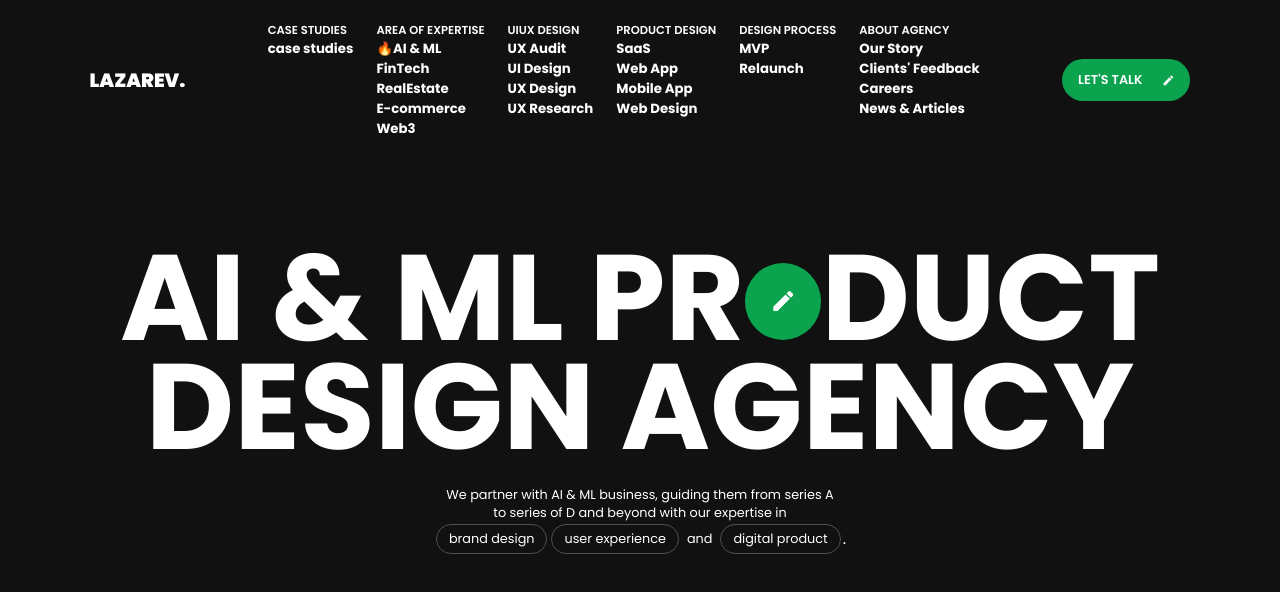
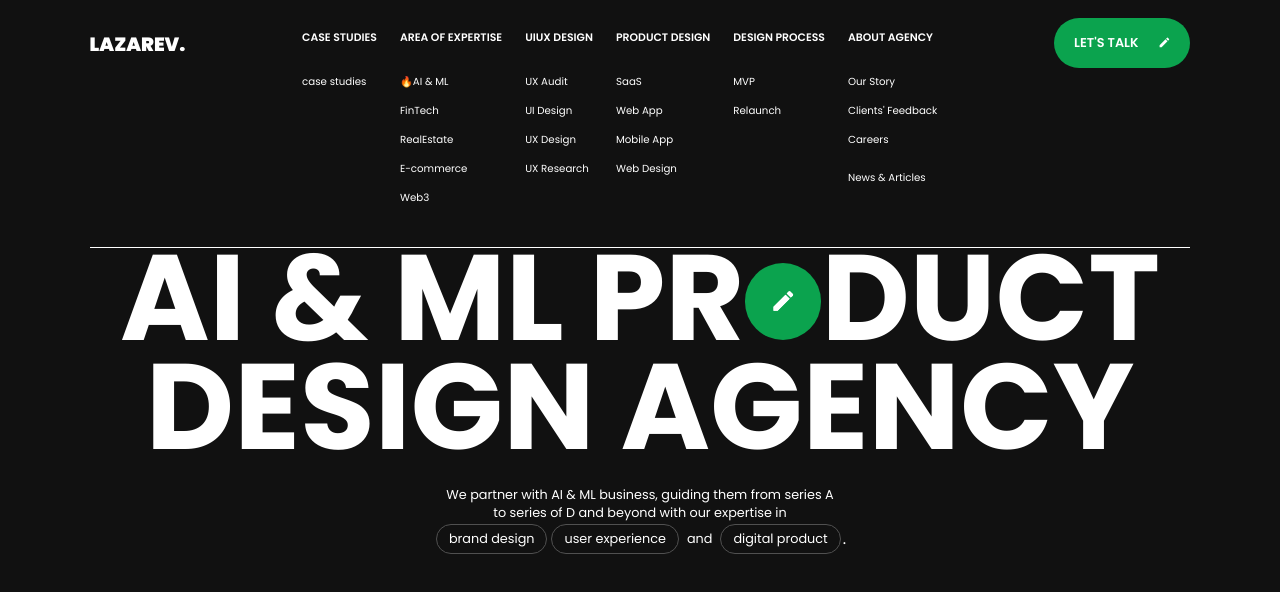
Before and after one commit to YoRu-Cat/LAZAREV-clone, a plain HTML site: page index.html in a window 1280 px wide. Drawn offline with nearby package versions, Linux system fonts and the light colour scheme.

Commit message:
add animnation in navbar

```diff
--- a/index.html
+++ b/index.html
@@ -58,6 +58,7 @@
           ></path>
         </svg>
       </button>
+      <div id="nav-bottom"></div>
       <!-- <div id="nav-bottom">
         <div id="bottom-div">
           <h5><span>Case Studies</span></h5>
@@ -129,6 +130,12 @@
       </div>
       <div id="page2"></div>
     </div>
+    <script
+      src="https://cdnjs.cloudflare.com/ajax/libs/gsap/3.12.5/gsap.min.js"
+      integrity="sha512-7eHRwcbYkK4d9g/6tD/mhkf++eoTHwpNM9woBxtPUBWm67zeAfFC+HrdoE2GanKeocly/VxeLvIqwvCdk7qScg=="
+      crossorigin="anonymous"
+      referrerpolicy="no-referrer"
+    ></script>
     <script src="script.js"></script>
   </body>
 </html>
--- a/script.js
+++ b/script.js
@@ -0,0 +1,36 @@
+function navAnimation() {
+  var nav = document.querySelector("nav");
+  nav.addEventListener("mouseenter", function () {
+    let tl = gsap.timeline();
+    tl.to("#nav-bottom", {
+      height: "19vh",
+    });
+    tl.to(".nav-part2 h5", {
+      display: "block",
+    });
+    tl.to(".nav-part2 h5 span", {
+      y: 0,
+      stagger: {
+        amount: 0.3,
+      },
+    });
+  });
+  nav.addEventListener("mouseleave", function () {
+    let tl = gsap.timeline();
+    tl.to(".nav-part2 h5 span", {
+      y: 25,
+      stagger: {
+        amount: 0.2,
+      },
+    });
+    tl.to(".nav-part2 h5", {
+      display: "none",
+      duration: 0.1,
+    });
+    tl.to("#nav-bottom", {
+      height: "0vh",
+      duration: 0.2,
+    });
+  });
+}
+navAnimation();
--- a/style.css
+++ b/style.css
@@ -15,23 +15,50 @@ nav {
   position: fixed;
   /* background: red; */
   display: flex;
-  align-items: center;
+  align-items: flex-start;
   width: 100%;
+  height: 12vh;
   padding: 1.7vw 7vw;
   justify-content: space-between;
 }
 nav h1 {
   font-size: 1.5vw;
   font-weight: 900;
+  margin-top: 1vh;
 }
 .nav-part2 {
   display: flex;
   gap: 1.8vw;
+  align-items: flex-start;
+  padding: 1vh 0;
+  position: relative;
+  z-index: 10;
 }
 .nav-part2 h4 {
-  font-size: 0.9vw;
+  font-size: 0.85vw;
   text-transform: uppercase;
   font-weight: 600;
+  margin-bottom: 2vw;
+}
+.nav-part2 h5 {
+  margin-bottom: 0.7vw;
+  display: none;
+  overflow: hidden;
+}
+.nav-part2 h5 span {
+  font-size: 0.8vw;
+  font-weight: 400;
+  transform: translateY(0px);
+  display: inline-block;
+}
+#nav-bottom {
+  width: 86%;
+  height: 0vh;
+  position: absolute;
+  background: #111;
+  top: 100%;
+  z-index: 9;
+  border-bottom: 1px solid #fff;
 }
 /* #nav-bottom {
   background: red;
@@ -70,12 +97,13 @@ nav button {
   background: #0ba34e;
   display: flex;
   align-items: center;
-  padding: 12px 16px;
+  padding: 16px 20px;
   border-radius: 50px;
   border: none;
   font-size: 1vw;
   font-weight: 600;
   text-transform: uppercase;
+  margin-top: -4px;
 }
 nav button svg {
   height: 1vw;
```
